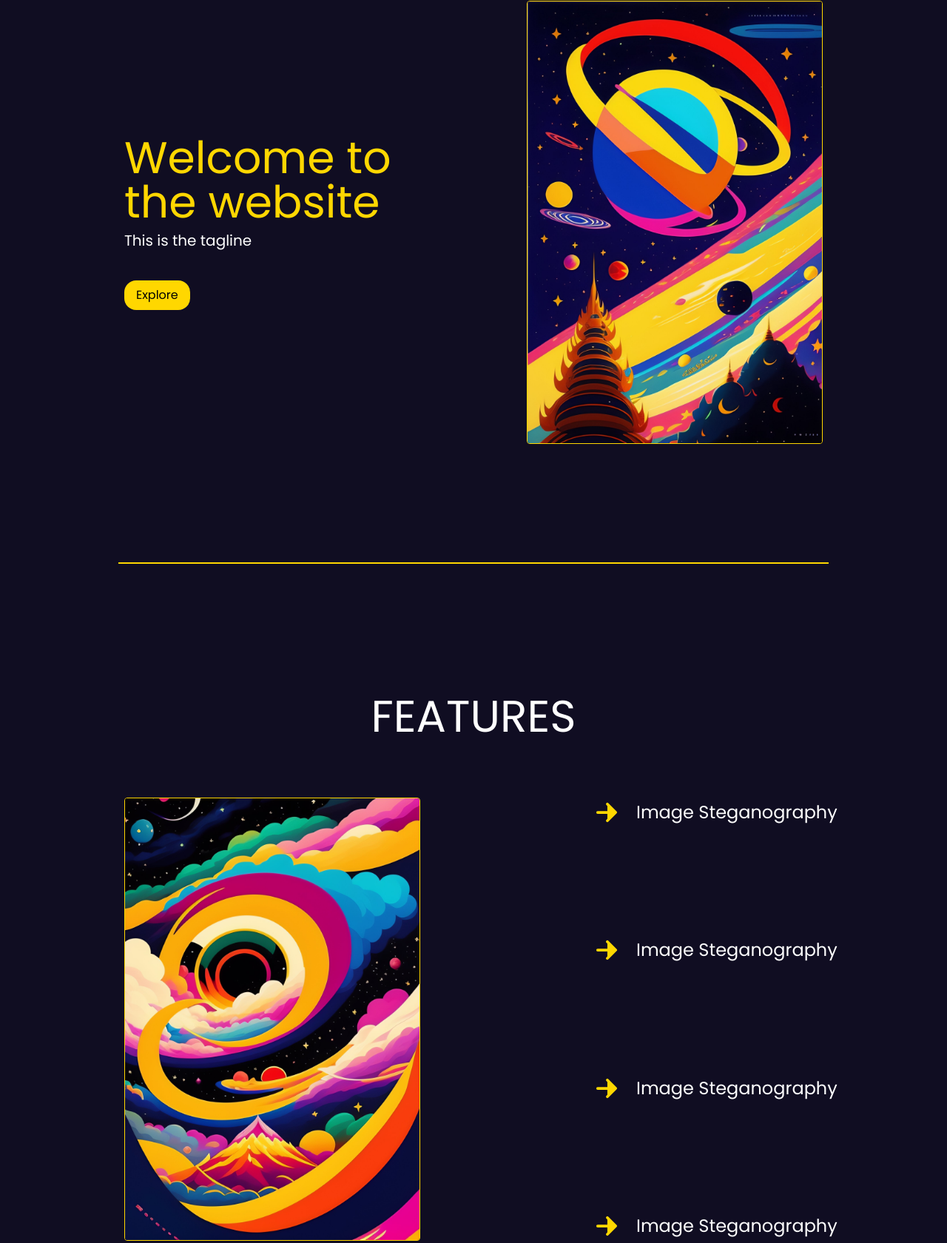
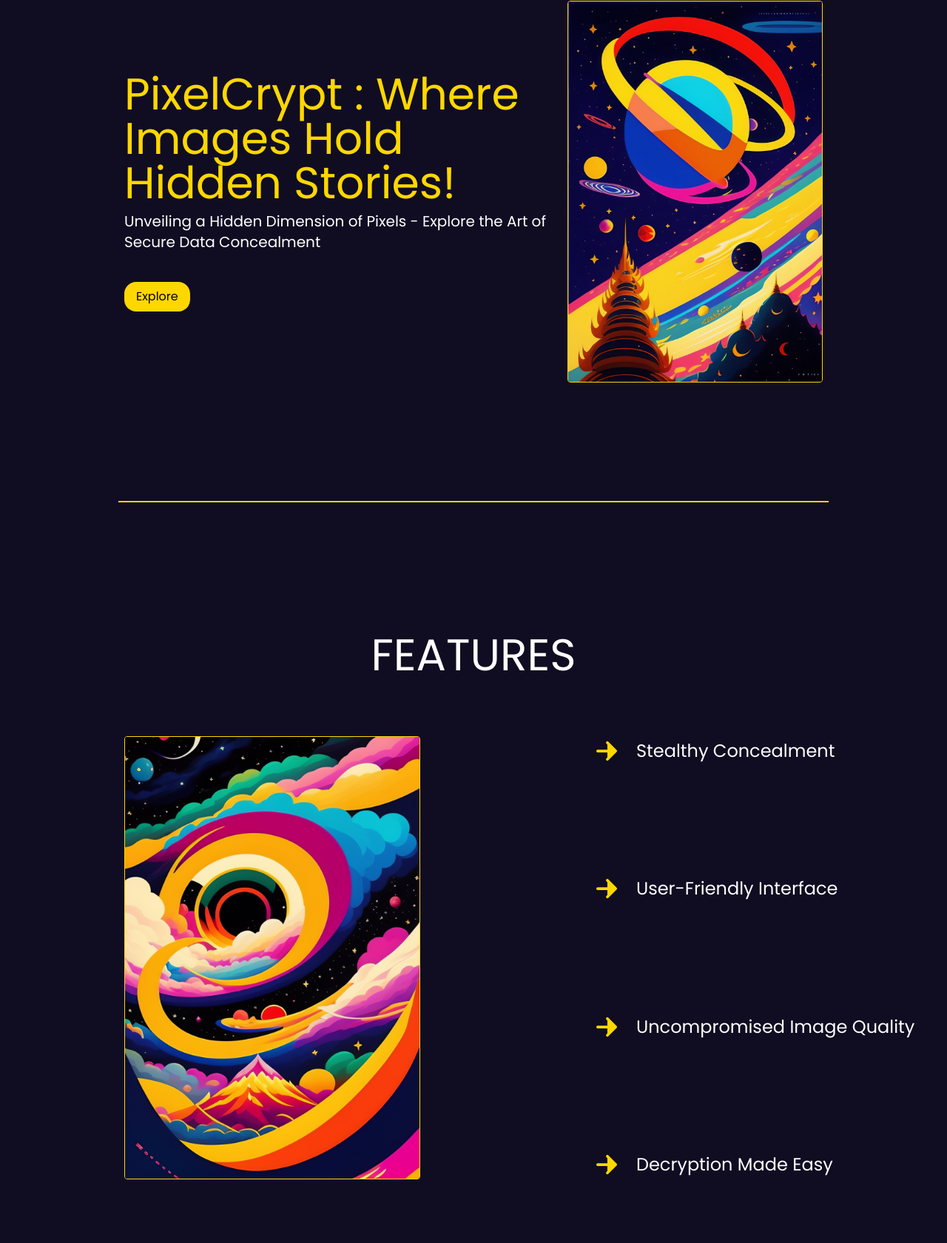
Before and after one commit to itshypon/PixelCrypt, a website built with Vite: page index.html in a window 1280 px wide. Shown: the part 231-1911 px from the top of the page at 74% size. Built offline with nearby package versions, Linux system fonts and the light colour scheme.

Commit message:
Netlify fix try

```diff
--- a/index.html
+++ b/index.html
@@ -25,12 +25,12 @@
             <div class="flex mx-5 md:mx-10 px-8 md:px-32 gap-50">
                 <div class="detail my-auto">
                     <div class="title text-6xl text-[#FFD700] mb-2">
-                        Welcome to the website
+                        PixelCrypt : Where Images Hold Hidden Stories!
                     </div>
                     <div class="desc text-xl mb-10">
-                        This is the tagline
+                        Unveiling a Hidden Dimension of Pixels - Explore the Art of Secure Data Concealment
                     </div>
-                    <a href="#/steganography.html">
+                    <a href="/steganography.html">
                     <button id="redirectButton" class="rounded-2xl px-4 py-2 bg-[#FFD700] text-black">
                         Explore
                     </button>
@@ -57,19 +57,19 @@
         <div class="list flex flex-col justify-between">
             <div class="flex items-center gap-5">
                 <img class="w-[40px] h-[40px]" src="dot.svg" alt="">
-                <div class="text-2xl">Image Steganography</div>
+                <div class="text-2xl">Stealthy Concealment</div>
             </div>
             <div class="flex items-center gap-5">
                 <img class="w-[40px] h-[40px]" src="dot.svg" alt="">
-                <div class="text-2xl">Image Steganography</div>
+                <div class="text-2xl">User-Friendly Interface</div>
             </div>
             <div class="flex items-center gap-5">
                 <img class="w-[40px] h-[40px]" src="dot.svg" alt="">
-                <div class="text-2xl">Image Steganography</div>
+                <div class="text-2xl">Uncompromised Image Quality</div>
             </div>
             <div class="flex items-center gap-5">
                 <img class="w-[40px] h-[40px]" src="dot.svg" alt="">
-                <div class="text-2xl">Image Steganography</div>
+                <div class="text-2xl">Decryption Made Easy</div>
             </div>
 
         </div>
```
Also changed, not shown: 1 other file.
